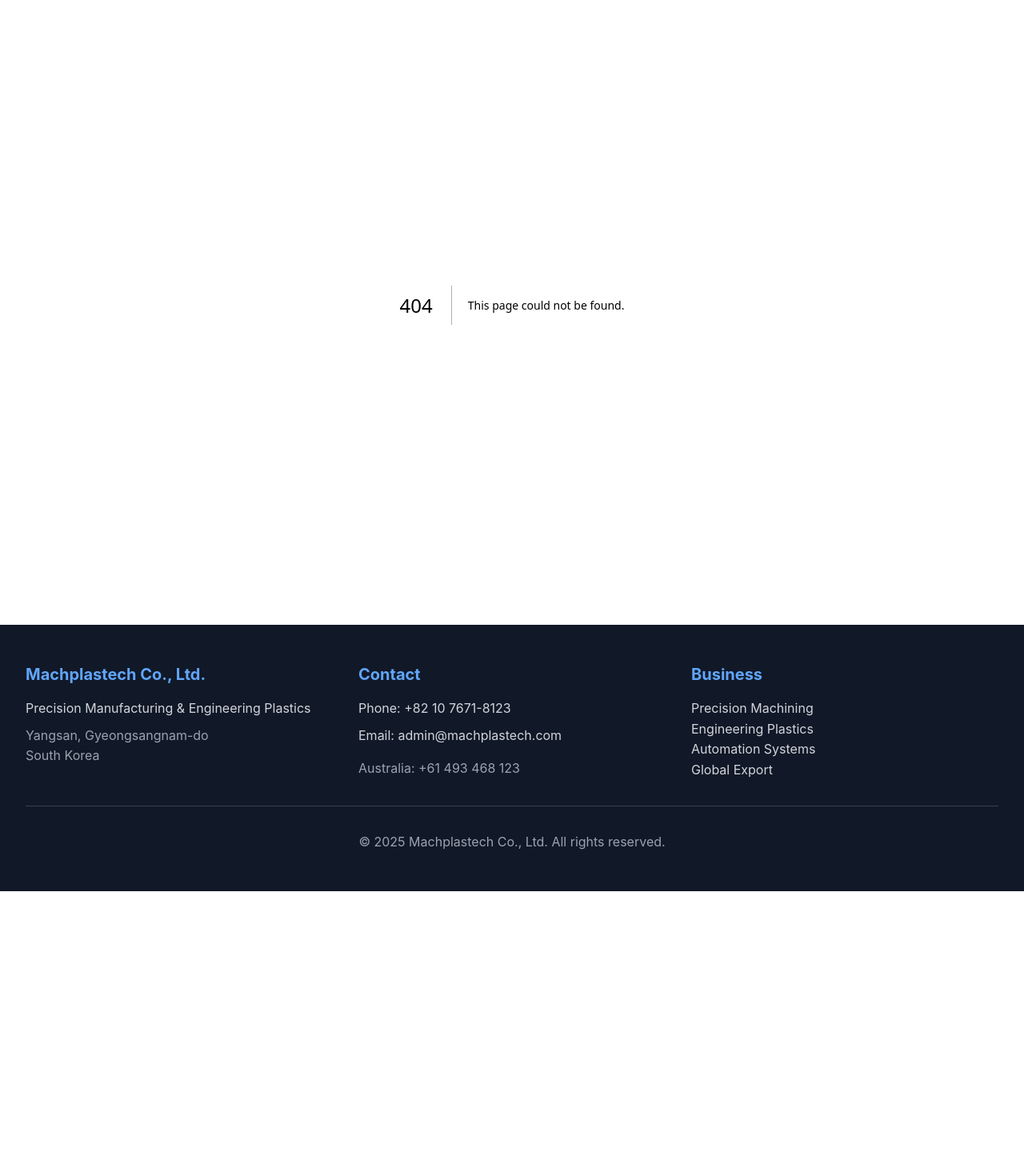
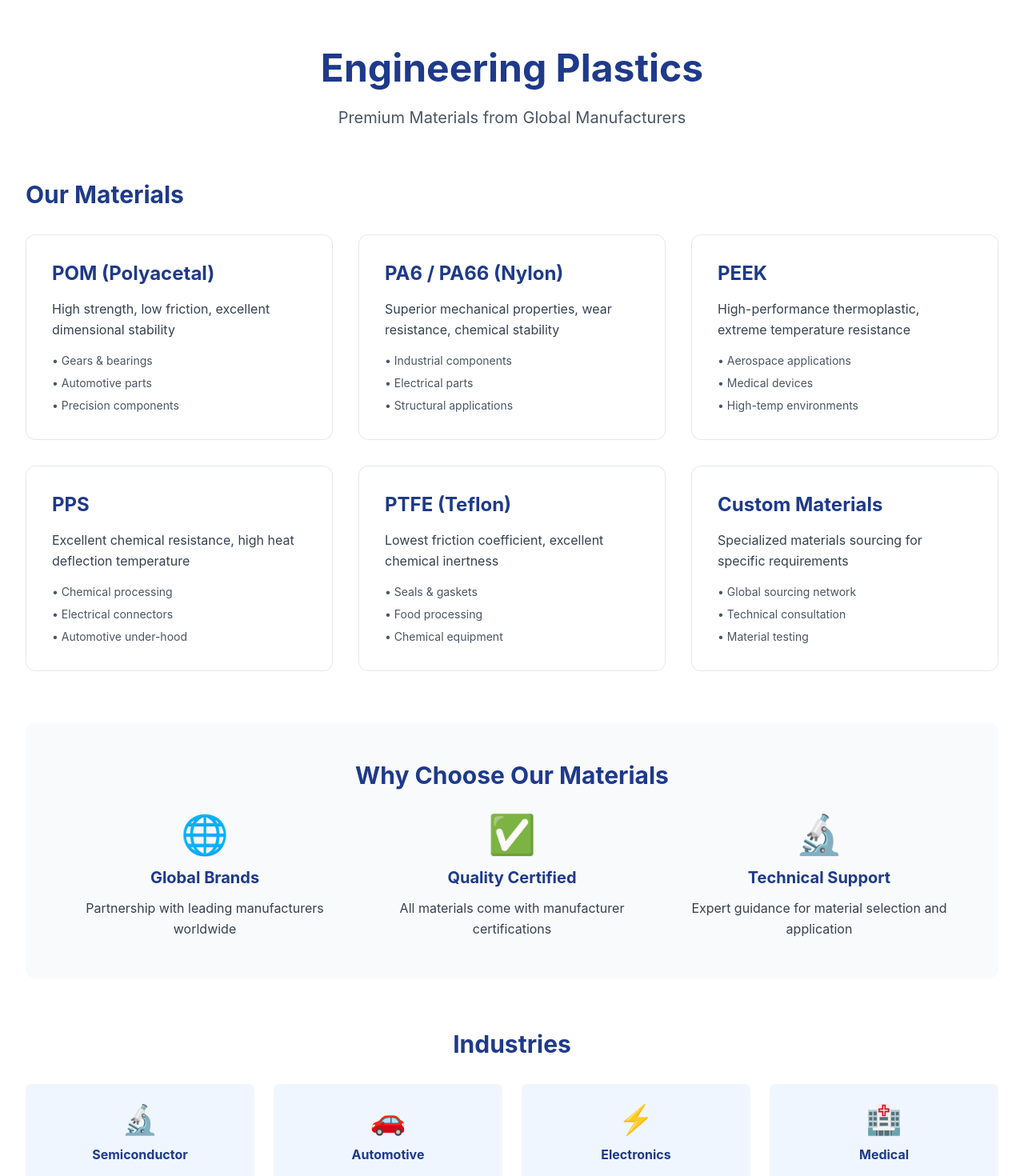
Before and after one commit to datrademel-ai/machplastech-korea, a Next.js app: page /plastics in a window 1280 px wide. Before the commit this address had no page. Shown: the part 100-1570 px from the top of the page at 80% size. Before the commit the page ends 1214 px from the top, so only its background shows below. Built offline with nearby package versions, Linux system fonts and the light colour scheme.

Commit message:
Create page.jsx

```diff
--- /dev/null
+++ b/src/app/plastics/page.jsx
@@ -0,0 +1,131 @@
+export const metadata = {
+  title: 'Engineering Plastics - Machplastech',
+  description: 'Premium engineering plastics distribution - POM, PA6, PEEK, PPS, PTFE and more',
+}
+
+export default function Plastics() {
+  return (
+    <div className="max-w-7xl mx-auto py-20 px-8">
+      <h1 className="text-5xl font-bold text-center mb-6 text-blue-900">Engineering Plastics</h1>
+      <p className="text-xl text-center text-gray-600 mb-16">Premium Materials from Global Manufacturers</p>
+
+      <div className="mb-16">
+        <h2 className="text-3xl font-bold mb-8 text-blue-900">Our Materials</h2>
+        <div className="grid md:grid-cols-2 lg:grid-cols-3 gap-8">
+          <div className="bg-white border border-gray-200 rounded-xl p-8">
+            <h3 className="text-2xl font-bold mb-4 text-blue-900">POM (Polyacetal)</h3>
+            <p className="text-gray-700 mb-4">High strength, low friction, excellent dimensional stability</p>
+            <ul className="space-y-2 text-gray-600 text-sm">
+              <li>• Gears & bearings</li>
+              <li>• Automotive parts</li>
+              <li>• Precision components</li>
+            </ul>
+          </div>
+
+          <div className="bg-white border border-gray-200 rounded-xl p-8">
+            <h3 className="text-2xl font-bold mb-4 text-blue-900">PA6 / PA66 (Nylon)</h3>
+            <p className="text-gray-700 mb-4">Superior mechanical properties, wear resistance, chemical stability</p>
+            <ul className="space-y-2 text-gray-600 text-sm">
+              <li>• Industrial components</li>
+              <li>• Electrical parts</li>
+              <li>• Structural applications</li>
+            </ul>
+          </div>
+
+          <div className="bg-white border border-gray-200 rounded-xl p-8">
+            <h3 className="text-2xl font-bold mb-4 text-blue-900">PEEK</h3>
+            <p className="text-gray-700 mb-4">High-performance thermoplastic, extreme temperature resistance</p>
+            <ul className="space-y-2 text-gray-600 text-sm">
+              <li>• Aerospace applications</li>
+              <li>• Medical devices</li>
+              <li>• High-temp environments</li>
+            </ul>
+          </div>
+
+          <div className="bg-white border border-gray-200 rounded-xl p-8">
+            <h3 className="text-2xl font-bold mb-4 text-blue-900">PPS</h3>
+            <p className="text-gray-700 mb-4">Excellent chemical resistance, high heat deflection temperature</p>
+            <ul className="space-y-2 text-gray-600 text-sm">
+              <li>• Chemical processing</li>
+              <li>• Electrical connectors</li>
+              <li>• Automotive under-hood</li>
+            </ul>
+          </div>
+
+          <div className="bg-white border border-gray-200 rounded-xl p-8">
+            <h3 className="text-2xl font-bold mb-4 text-blue-900">PTFE (Teflon)</h3>
+            <p className="text-gray-700 mb-4">Lowest friction coefficient, excellent chemical inertness</p>
+            <ul className="space-y-2 text-gray-600 text-sm">
+              <li>• Seals & gaskets</li>
+              <li>• Food processing</li>
+              <li>• Chemical equipment</li>
+            </ul>
+          </div>
+
+          <div className="bg-white border border-gray-200 rounded-xl p-8">
+            <h3 className="text-2xl font-bold mb-4 text-blue-900">Custom Materials</h3>
+            <p className="text-gray-700 mb-4">Specialized materials sourcing for specific requirements</p>
+            <ul className="space-y-2 text-gray-600 text-sm">
+              <li>• Global sourcing network</li>
+              <li>• Technical consultation</li>
+              <li>• Material testing</li>
+            </ul>
+          </div>
+        </div>
+      </div>
+
+      <div className="bg-gray-50 rounded-xl p-12 mb-16">
+        <h2 className="text-3xl font-bold text-center mb-8 text-blue-900">Why Choose Our Materials</h2>
+        <div className="grid md:grid-cols-3 gap-8">
+          <div className="text-center">
+            <div className="text-5xl mb-4">🌐</div>
+            <h3 className="text-xl font-bold mb-3 text-blue-900">Global Brands</h3>
+            <p className="text-gray-700">Partnership with leading manufacturers worldwide</p>
+          </div>
+
+          <div className="text-center">
+            <div className="text-5xl mb-4">✅</div>
+            <h3 className="text-xl font-bold mb-3 text-blue-900">Quality Certified</h3>
+            <p className="text-gray-700">All materials come with manufacturer certifications</p>
+          </div>
+
+          <div className="text-center">
+            <div className="text-5xl mb-4">🔬</div>
+            <h3 className="text-xl font-bold mb-3 text-blue-900">Technical Support</h3>
+            <p className="text-gray-700">Expert guidance for material selection and application</p>
+          </div>
+        </div>
+      </div>
+
+      <div className="mb-16">
+        <h2 className="text-3xl font-bold text-center mb-8 text-blue-900">Industries</h2>
+        <div className="grid md:grid-cols-4 gap-6">
+          <div className="bg-blue-50 p-6 rounded-lg text-center">
+            <div className="text-4xl mb-3">🔬</div>
+            <h3 className="font-bold text-blue-900">Semiconductor</h3>
+          </div>
+          <div className="bg-blue-50 p-6 rounded-lg text-center">
+            <div className="text-4xl mb-3">🚗</div>
+            <h3 className="font-bold text-blue-900">Automotive</h3>
+          </div>
+          <div className="bg-blue-50 p-6 rounded-lg text-center">
+            <div className="text-4xl mb-3">⚡</div>
+            <h3 className="font-bold text-blue-900">Electronics</h3>
+          </div>
+          <div className="bg-blue-50 p-6 rounded-lg text-center">
+            <div className="text-4xl mb-3">🏥</div>
+            <h3 className="font-bold text-blue-900">Medical</h3>
+          </div>
+        </div>
+      </div>
+
+      <div className="bg-blue-900 rounded-xl p-12 text-white text-center">
+        <h2 className="text-3xl font-bold mb-4">Need Engineering Plastics?</h2>
+        <p className="text-xl mb-8 opacity-90">Contact us for material consultation and quotation</p>
+        <a href="/contact" className="inline-block bg-orange-500 hover:bg-orange-600 text-white font-semibold px-8 py-3 rounded-lg transition">
+          Get Quote
+        </a>
+      </div>
+    </div>
+  )
+}
```
